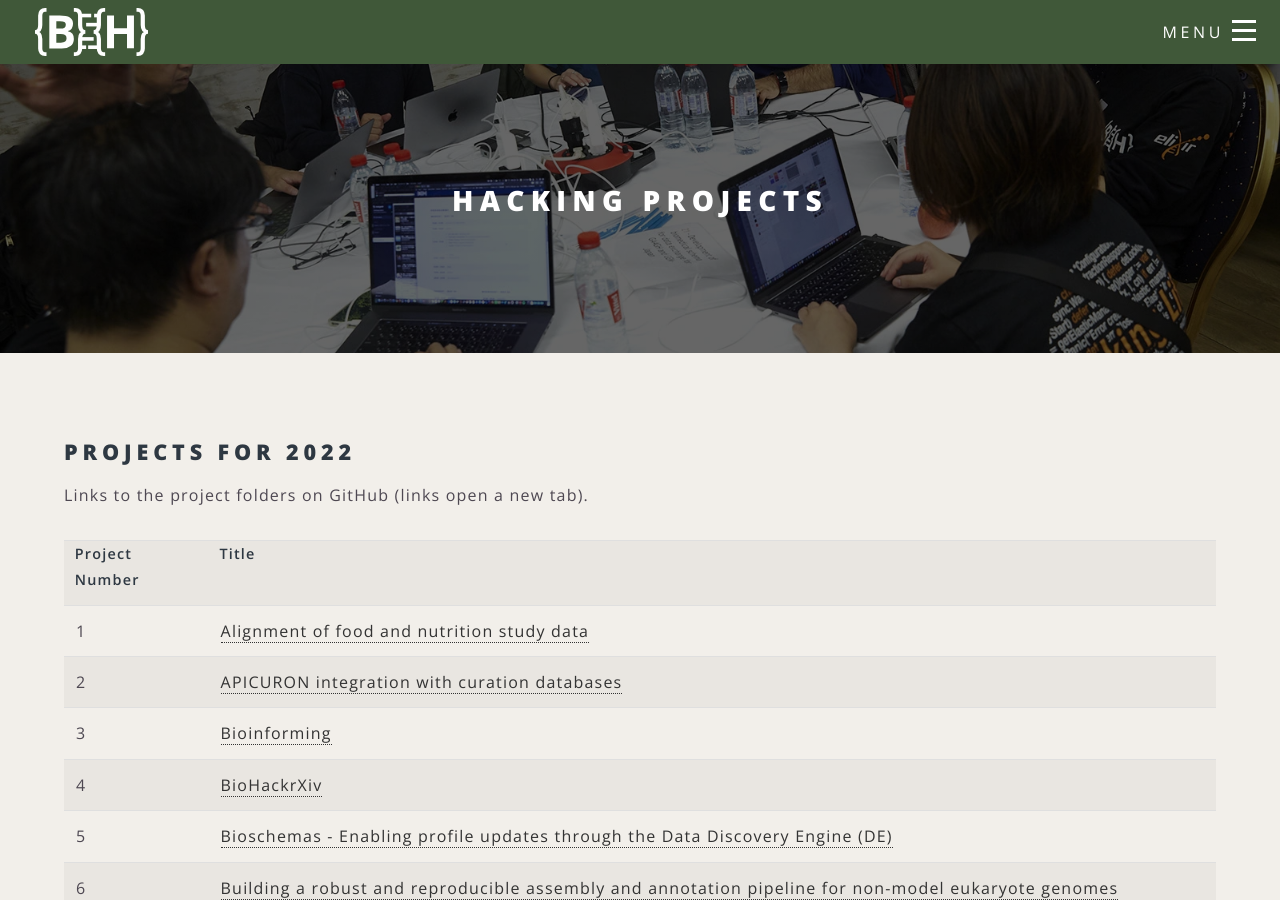
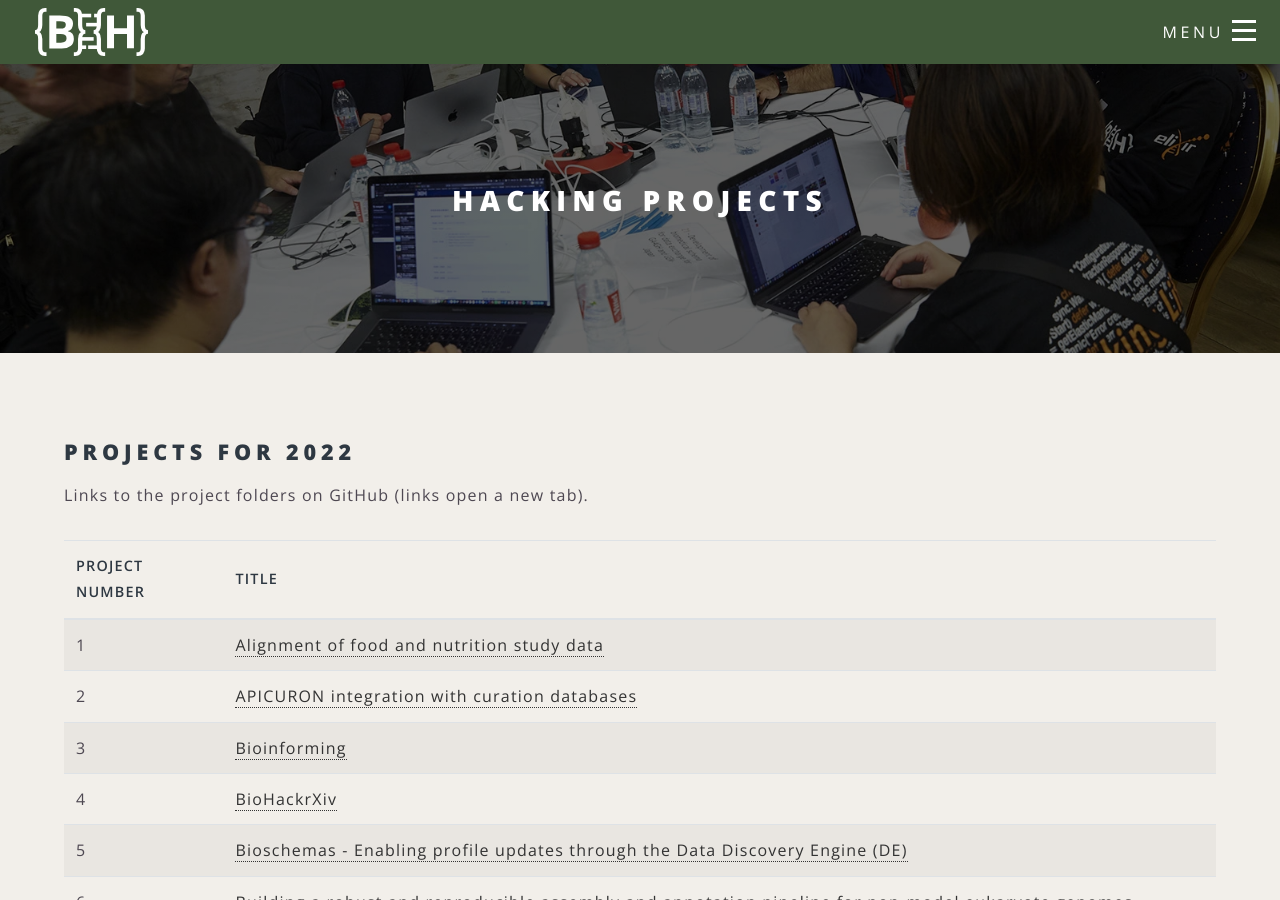
Before and after one commit to elixir-europe/biohackathon-europe-2022, a Jekyll site: the page built from projects.html, in a window 1280 px wide and 900 px high. Built offline with Jekyll 4.4.1, drawn with Linux system fonts in a browser that asks for light colours; nearby versions of some CDN libraries.

Commit message:
Improving project table styles

```diff
--- a/projects.html
+++ b/projects.html
@@ -11,20 +11,23 @@ body_class: projects
     {% assign latestProjects = projectVersions.first %}
 </section>
 
-    <table>
+    <table class="table">
+        <thead>
             <tr>
-        <th><strong>Project Number</strong></th>
-        <th><strong>Title</strong></th>
+                <th class="text-uppercase align-middle" scope="col">Project Number</th>
+                <th class="text-uppercase align-middle" scope="col">Title</th>
             </tr>
+        </thead>
+        <tbody>
             {% for project in latestProjects.project_list %}
             <tr>
                 <td>{{project.project_number}}</td>
                 <td><a href="{{project.link}}" target="_blank">{{project.title}}</a></td>
             </tr>
             {% endfor %}
+        </tbody>
     </table>
 
-<section>
-
+<section class="mt-5">
     <a class="button special" href="{{ site.baseurl }}/ipdiscl.html" class="ml-4">IP Disclaimer</a>
 </section>
```
Lines whose indentation alone changed are shown as unchanged.
